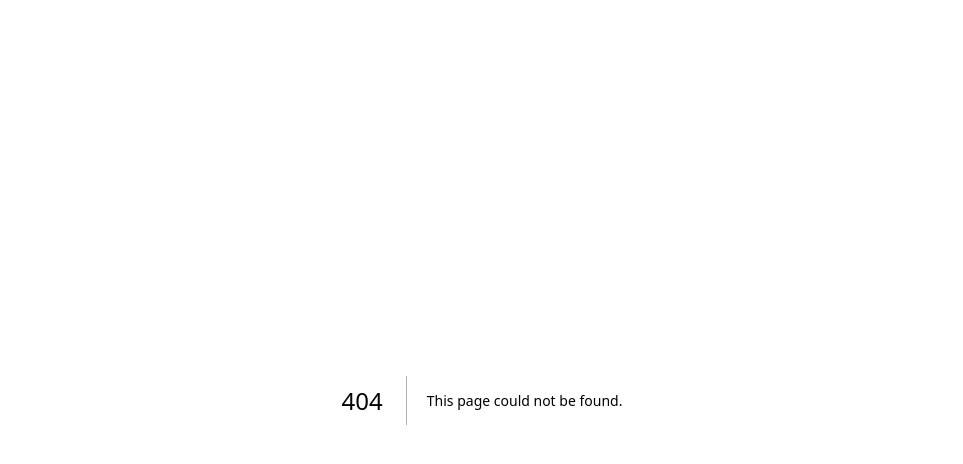
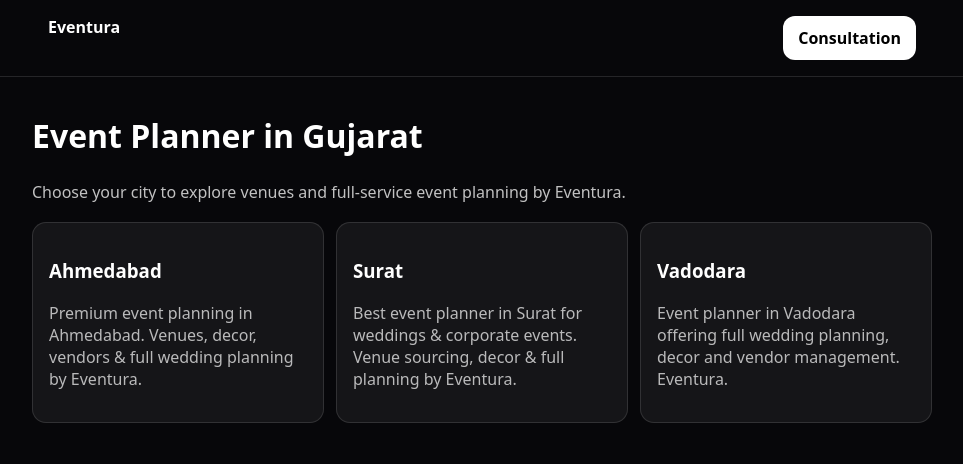
Before and after one commit to hardikvekariya799-cpu/eventura-website, a Next.js app: page /cities in a window 1280 px wide. Before the commit this address had no page. Shown: the top 464 px of the page, without its empty margins (158-1121 px from the left). Built offline with nearby package versions, Linux system fonts and the light colour scheme.

Commit message:
step E: city SEO pages (Gujarat)

```diff
--- /dev/null
+++ b/app/cities/page.tsx
@@ -0,0 +1,52 @@
+import Link from "next/link";
+import { CITIES } from "../lib/cities";
+
+export const metadata = {
+  title: "Event Planner in Gujarat | Eventura",
+  description:
+    "Find premium event planning services across Gujarat. Weddings, venues, decor & full planning by Eventura.",
+};
+
+export default function CitiesPage() {
+  return (
+    <div style={{ minHeight: "100vh", background: "#07070a", color: "white" }}>
+      <header style={{ borderBottom: "1px solid rgba(255,255,255,.12)" }}>
+        <div style={{ maxWidth: 900, margin: "0 auto", padding: 16, display: "flex", justifyContent: "space-between" }}>
+          <Link href="/" style={brand}>Eventura</Link>
+          <Link href="/book" style={{ ...btn, ...btnSolid }}>Consultation</Link>
+        </div>
+      </header>
+
+      <main style={{ padding: 16 }}>
+        <div style={{ maxWidth: 900, margin: "0 auto" }}>
+          <h1>Event Planner in Gujarat</h1>
+          <p style={{ opacity: .75, lineHeight: 1.7 }}>
+            Choose your city to explore venues and full-service event planning by Eventura.
+          </p>
+
+          <div style={grid}>
+            {CITIES.map((c) => (
+              <Link key={c.slug} href={`/cities/${c.slug}`} style={card}>
+                <h3>{c.name}</h3>
+                <p style={{ opacity: .7 }}>{c.seoDesc}</p>
+              </Link>
+            ))}
+          </div>
+        </div>
+      </main>
+    </div>
+  );
+}
+
+const brand: React.CSSProperties = { color: "white", textDecoration: "none", fontWeight: 900 };
+const btn: React.CSSProperties = { padding: "10px 14px", borderRadius: 12, border: "1px solid rgba(255,255,255,.2)", color: "white", textDecoration: "none", fontWeight: 900 };
+const btnSolid: React.CSSProperties = { background: "white", color: "black" };
+const grid: React.CSSProperties = { marginTop: 16, display: "grid", gap: 12, gridTemplateColumns: "repeat(auto-fit, minmax(220px, 1fr))" };
+const card: React.CSSProperties = {
+  padding: 16,
+  borderRadius: 14,
+  border: "1px solid rgba(255,255,255,.12)",
+  background: "rgba(255,255,255,.06)",
+  color: "white",
+  textDecoration: "none",
+};
--- /dev/null
+++ b/app/lib/cities.ts
@@ -0,0 +1,26 @@
+export const CITIES = [
+  {
+    slug: "ahmedabad",
+    name: "Ahmedabad",
+    seoTitle: "Event Planner in Ahmedabad | Eventura",
+    seoDesc:
+      "Premium event planning in Ahmedabad. Venues, decor, vendors & full wedding planning by Eventura.",
+    areas: ["SG Highway", "Thaltej", "Bopal", "Prahlad Nagar", "Navrangpura"],
+  },
+  {
+    slug: "surat",
+    name: "Surat",
+    seoTitle: "Event Planner in Surat | Eventura",
+    seoDesc:
+      "Best event planner in Surat for weddings & corporate events. Venue sourcing, decor & full planning by Eventura.",
+    areas: ["Vesu", "Adajan", "City Light", "Althan", "Varachha"],
+  },
+  {
+    slug: "vadodara",
+    name: "Vadodara",
+    seoTitle: "Event Planner in Vadodara | Eventura",
+    seoDesc:
+      "Event planner in Vadodara offering full wedding planning, decor and vendor management. Eventura.",
+    areas: ["Alkapuri", "Gotri", "Karelibaug", "Manjalpur", "Akota"],
+  },
+];
```
Also changed, not shown: app/cities[slug]/page.tsx (added, +60 -0 lines).
